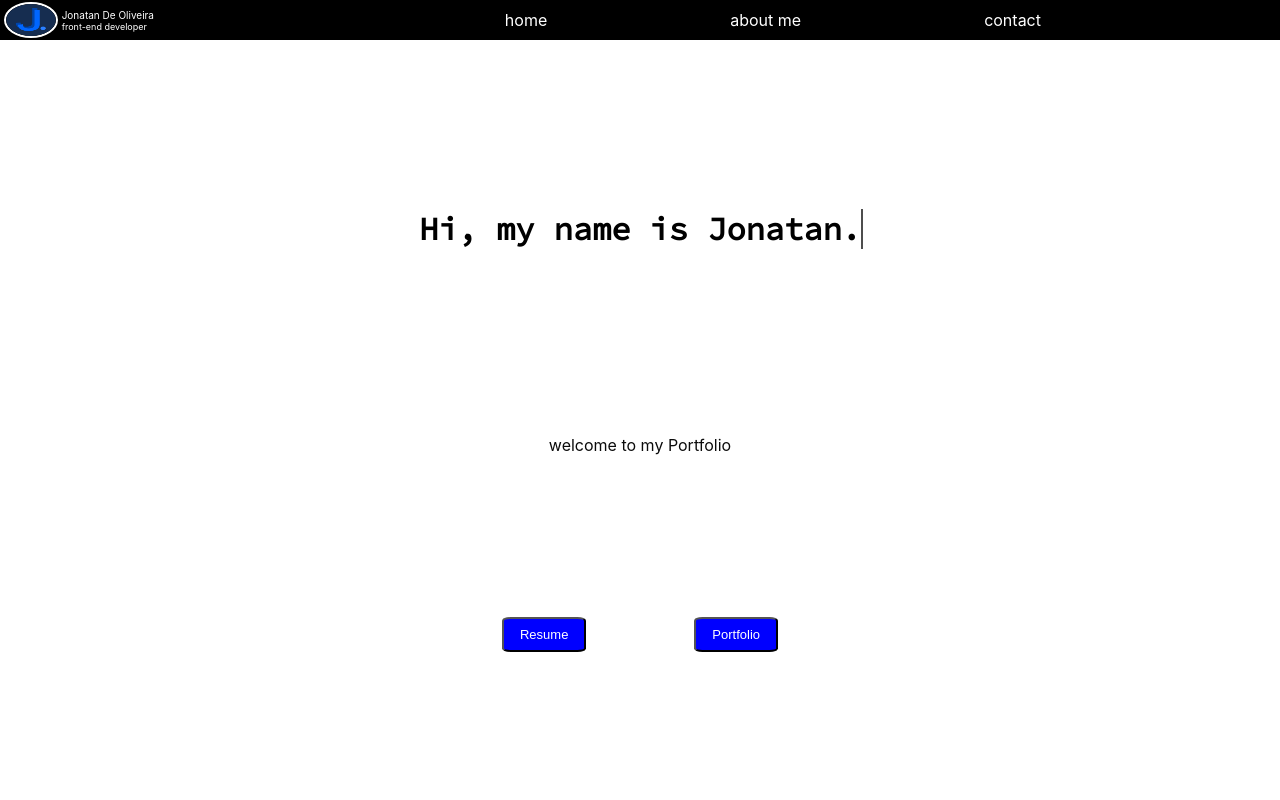
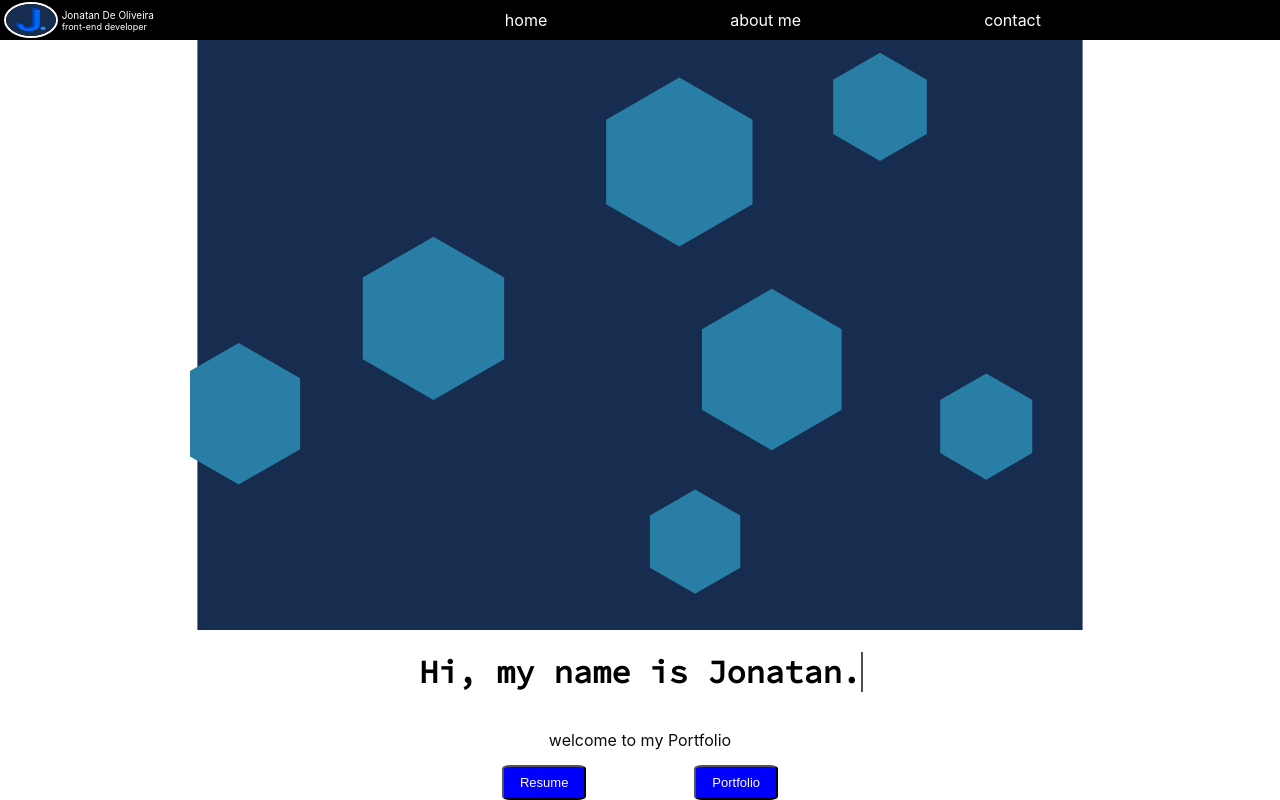
Before and after one commit to jhonis95/portfolio, a React (Create React App) app: page / in a window 1280 px wide. Built offline with nearby package versions, Linux system fonts and the light colour scheme.

Commit message:
working with svg as a react component

```diff
--- a/src/comps/home.js
+++ b/src/comps/home.js
@@ -1,6 +1,7 @@
 import React from 'react'
 import Modal from 'react-modal'
 import {Link} from 'react-router-dom'
+import HomeBackgroud from './homeBackgroud'
 import './style/home.css'
 Modal.setAppElement('#root')//seting the app element
 
@@ -31,7 +32,7 @@ class Home extends React.Component{
     render(){//resolve the warning
         return(
             <main className="home">
-                {/* <div className="spacer layer1"></div> need to make the back groud*/}
+                <HomeBackgroud backgroudColor="#162d50"/>
                 <h1>Hi, my name is Jonatan.</h1>
                 <p>welcome to my Portfolio</p>
                 <div className="btnContainer">
--- /dev/null
+++ b/src/comps/homeBackgroud.js
@@ -0,0 +1,27 @@
+import React from 'react'
+
+class HomeBackgroud extends React.Component{
+    render(){
+        return(
+            <svg id="visual" viewBox="0 0 900 600" width="900" height="600" xmlns="http://www.w3.org/2000/svg" xmlnsxlink="http://www.w3.org/1999/xlink" version="1.1" >
+                <rect width="900" height="600" fill={this.props.backgroudColor}></rect>
+                <g><g transform="translate(490 124)">
+                    <path d="M0 -85.9L74.4 -42.9L74.4 42.9L0 85.9L-74.4 42.9L-74.4 -42.9Z" fill="#297EA6"></path>
+                </g><g transform="translate(584 335)">
+                    <path d="M0 -82L71 -41L71 41L0 82L-71 41L-71 -41Z" fill="#297EA6"></path>
+                </g><g transform="translate(240 283)"
+                    ><path d="M0 -83L71.9 -41.5L71.9 41.5L0 83L-71.9 41.5L-71.9 -41.5Z" fill="#297EA6"></path>
+                </g><g transform="translate(506 510)">
+                    <path d="M0 -53L45.9 -26.5L45.9 26.5L0 53L-45.9 26.5L-45.9 -26.5Z" fill="#297EA6"></path>
+                </g><g transform="translate(802 393)">
+                    <path d="M0 -54L46.8 -27L46.8 27L0 54L-46.8 27L-46.8 -27Z" fill="#297EA6"></path>
+                </g><g transform="translate(694 68)">
+                    <path d="M0 -55L47.6 -27.5L47.6 27.5L0 55L-47.6 27.5L-47.6 -27.5Z" fill="#297EA6"></path>
+                </g><g transform="translate(42 380)">
+                    <path d="M0 -72L62.4 -36L62.4 36L0 72L-62.4 36L-62.4 -36Z" fill="#297EA6"></path>
+                </g></g>
+            </svg>
+        );
+    }
+}
+export default HomeBackgroud;
```
Also changed, not shown: src/comps/style/home.css (+1 -10 lines), src/comps/style/images/homeImg.svg (renamed from src/comps/style/images/polygon-scatter-haikei.svg).
